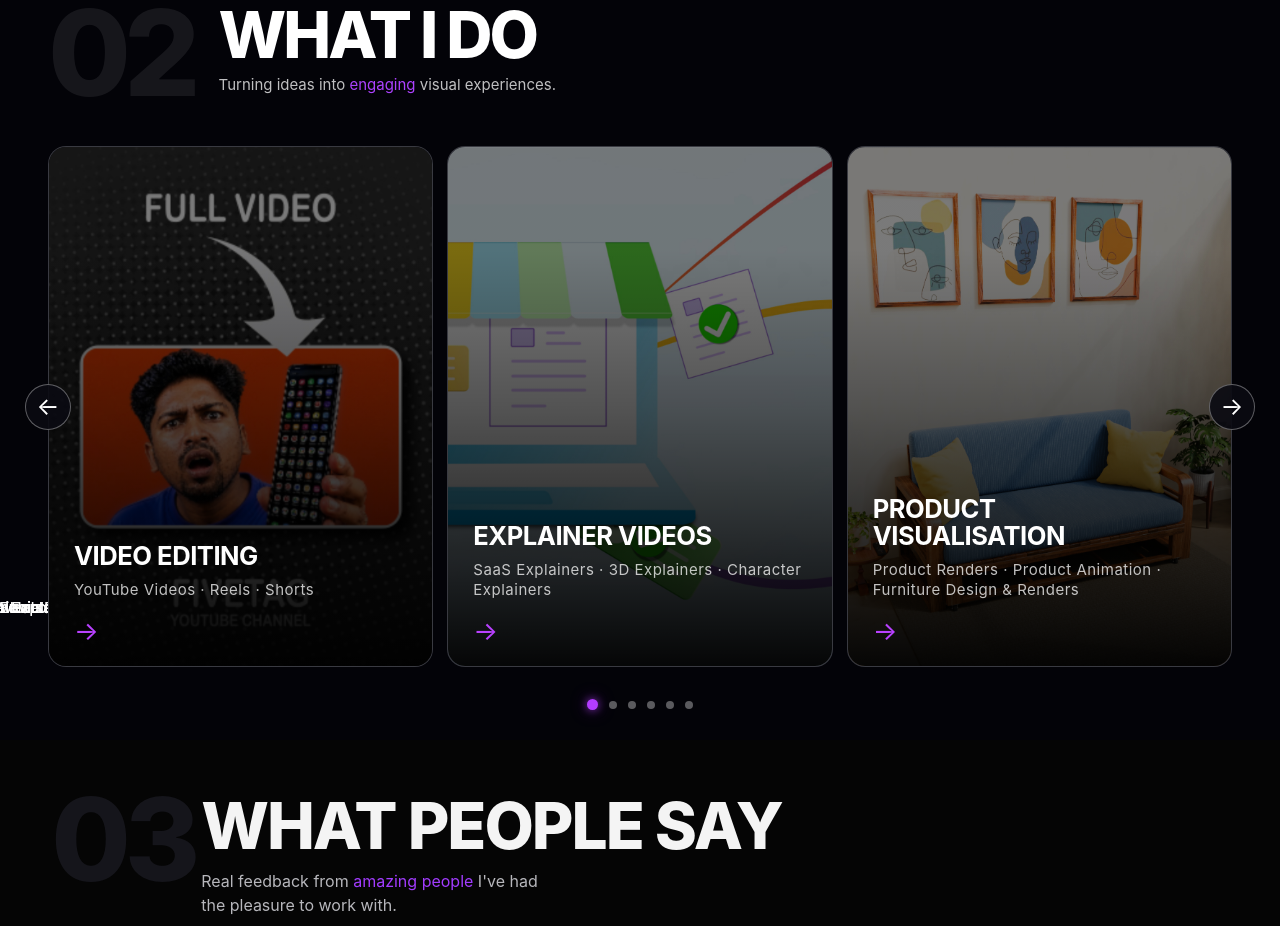
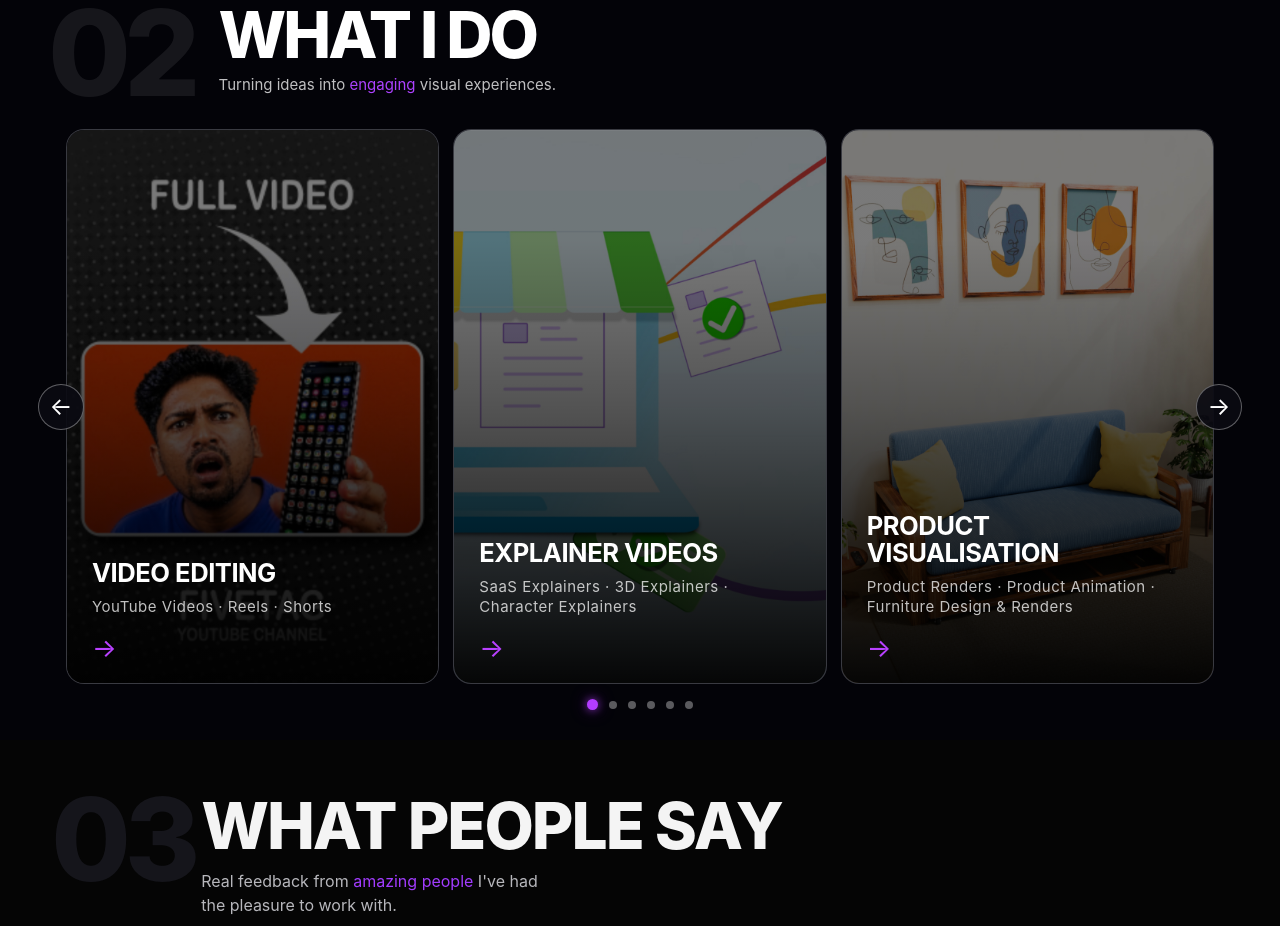
Before and after one commit to swatz18/animator-gk, a React (Vite) app: page / in a window 1280 px wide. Shown: the part 860-1786 px from the top of the page. Built offline with nearby package versions, Linux system fonts and the light colour scheme; a web font is replaced by a local one.

Commit message:
Fixed extra text at back and cards cutoff at border in What I do section

```diff
--- a/src/sections/Home/WhatIDo/WhatIDo.css
+++ b/src/sections/Home/WhatIDo/WhatIDo.css
@@ -143,16 +143,11 @@
 
 .what-i-do__carousel {
   position: relative;
-
   width: 100%;
-
   flex: 1;
-
   min-height: 0;
-
   display: flex;
   align-items: center;
-
   overflow: visible;
 }
 
@@ -164,17 +159,22 @@
 .what-i-do__cards {
   display: flex;
   align-items: center;
-
   width: 100%;
   height: 100%;
+  gap: 14px;
+  overflow: visible;
+  min-height: 0;
 
-  gap: 14px;
-
-  overflow: visible;
-
-  min-height: 0;
+  padding: 0 18px;
+  box-sizing: border-box;
+}
+.what-i-do__card {
+  isolation: isolate;
 }
 
+.what-i-do__content {
+  overflow: hidden;
+}
 
 /* =========================================================
    CARD
@@ -183,31 +183,37 @@
 .what-i-do__card {
   position: relative;
 
-  flex: 1;
+  flex: 1 1 0;
 
   min-width: 0;
+  min-height: 0;
 
-  height: 94%;
+  height: 100%;
 
   border-radius: 18px;
 
   overflow: hidden;
 
-  border: 1px solid rgba(255, 255, 255, 0.2);
+  border:
+    1px solid
+    rgba(255, 255, 255, 0.2);
 
   background: #080912;
 
   cursor: pointer;
 
-  transform: translateZ(0) scale(1);
+  transform:
+    translate3d(0, 0, 0)
+    scale(1);
 
   transition:
-    transform 0.4s cubic-bezier(0.2, 0.8, 0.2, 1),
-    flex 0.4s cubic-bezier(0.2, 0.8, 0.2, 1),
+    transform 0.35s cubic-bezier(0.2, 0.8, 0.2, 1),
     border-color 0.3s ease,
-    box-shadow 0.4s ease;
+    box-shadow 0.35s ease;
 
   z-index: 1;
+
+  box-sizing: border-box;
 }
 
 
@@ -216,8 +222,6 @@
 ========================================================= */
 
 .what-i-do__card.is-active {
-  flex: 1;
-
   border-color: #b941ff;
 
   box-shadow:
@@ -233,12 +237,21 @@
    CARD HOVER
 ========================================================= */
 
+/*
+   IMPORTANT:
+   Do NOT change flex on hover.
+
+   Previously the card became flex: 1.18,
+   which pushed the neighboring cards around
+   and caused the layout to feel unstable.
+*/
+
 .what-i-do__card:hover {
-  flex: 1.18;
+   flex: 1;
 
   transform:
     translateY(-12px)
-    scale(1.035);
+    scale(1.02);
 
   border-color: #bd45ff;
 
@@ -250,7 +263,6 @@
 
   z-index: 10;
 }
-
 
 /* =========================================================
    CARD IMAGE
@@ -264,21 +276,25 @@
   overflow: hidden;
 }
 
-
 .what-i-do__image img {
   width: 100%;
   height: 100%;
 
   object-fit: cover;
 
-  transition: transform 0.6s ease;
+  transition:
+    transform 0.6s ease;
+}
+
+.what-i-do__card:hover
+.what-i-do__image img {
+  transform: scale(1.08);
 }
 
 
-.what-i-do__card:hover .what-i-do__image img {
-  transform: scale(1.10);
-}
-
+/* =========================================================
+   IMAGE OVERLAY
+========================================================= */
 
 .what-i-do__image-overlay {
   position: absolute;
@@ -307,8 +323,13 @@
   bottom: 22px;
 
   z-index: 2;
+
+  /*
+    Prevent text from visually escaping
+    the card when card width changes.
+  */
+  overflow: hidden;
 }
-
 
 .what-i-do__card-number {
   display: block;
@@ -320,7 +341,6 @@
   font-size: 24px;
   font-weight: 700;
 }
-
 
 .what-i-do__content h3 {
   margin: 0 0 10px;
@@ -341,8 +361,11 @@
 
 /* Force first and last titles to wrap */
 
-.what-i-do__card:first-child .what-i-do__content h3,
-.what-i-do__card:last-child .what-i-do__content h3 {
+.what-i-do__card:first-child
+.what-i-do__content h3,
+
+.what-i-do__card:last-child
+.what-i-do__content h3 {
   max-width: 200px;
 }
 
@@ -356,7 +379,8 @@
 
   letter-spacing: 0.5px;
 
-  color: rgba(255, 255, 255, 0.75);
+  color:
+    rgba(255, 255, 255, 0.75);
 }
 
 
@@ -382,7 +406,8 @@
 
   top: 50%;
 
-  transform: translateY(-50%);
+  transform:
+    translateY(-50%);
 
   z-index: 20;
 
@@ -391,9 +416,12 @@
 
   border-radius: 50%;
 
-  border: 1px solid rgba(255, 255, 255, 0.35);
+  border:
+    1px solid
+    rgba(255, 255, 255, 0.35);
 
-  background: rgba(10, 10, 18, 0.9);
+  background:
+    rgba(10, 10, 18, 0.9);
 
   color: #ffffff;
 
@@ -407,7 +435,6 @@
     transform 0.25s ease;
 }
 
-
 .what-i-do__arrow:hover {
   background: #9d32ff;
 
@@ -420,12 +447,11 @@
 
 
 .what-i-do__arrow--left {
-  left: -23px;
+  left: -10px;
 }
 
-
 .what-i-do__arrow--right {
-  right: -23px;
+  right: -10px;
 }
 
 
@@ -446,7 +472,6 @@
   margin-top: 15px;
 }
 
-
 .what-i-do__dots button {
   width: 8px;
   height: 8px;
@@ -457,7 +482,8 @@
 
   border-radius: 50%;
 
-  background: rgba(255, 255, 255, 0.35);
+  background:
+    rgba(255, 255, 255, 0.35);
 
   cursor: pointer;
 
@@ -467,7 +493,6 @@
     background 0.25s ease,
     box-shadow 0.25s ease;
 }
-
 
 .what-i-do__dots button.is-active {
   width: 11px;
@@ -479,7 +504,6 @@
     0 0 8px rgba(179, 60, 255, 0.7),
     0 0 18px rgba(179, 60, 255, 0.35);
 }
-
 
 /* =========================================================
    BOTTOM INSTRUCTION
@@ -544,7 +568,7 @@
 
 
   .what-i-do__card:hover {
-    flex: 1.06;
+    flex: 1;
 
     transform:
       translateY(-8px)
@@ -695,6 +719,13 @@
   }
 }
 /* =========================================================
+   HIDE MOBILE CAROUSEL ON DESKTOP
+========================================================= */
+
+.what-i-do__mobile-carousel {
+  display: none;
+}
+/* =========================================================
    MOBILE
    ≤599px
 ========================================================= */
@@ -776,6 +807,7 @@
   ======================================================= */
 
   .what-i-do__mobile-carousel {
+    display: block;
 
     position: relative;
 
--- a/src/sections/Home/WhatIDo/WhatIDo.tsx
+++ b/src/sections/Home/WhatIDo/WhatIDo.tsx
@@ -112,77 +112,17 @@ function WhatIDo() {
 
 
   /* =========================================================
-     DESKTOP RANGE
-  ========================================================= */
-
-  useEffect(() => {
-
-  /*
-    Mobile has its own independent track.
-
-    Do not let the desktop startIndex logic
-    interfere with the mobile active dot.
-  */
-
-  if (cardsToShow === 1) {
-    return
-  }
-
-
-  const maxStartIndex =
-    Math.max(
-      0,
-      whatIDoData.length - cardsToShow
-    )
-
-
-  if (startIndex > maxStartIndex) {
-
-    setStartIndex(0)
-
-  }
-
-
-  if (
-    activeIndex < startIndex ||
-    activeIndex >=
-      startIndex + cardsToShow
-  ) {
-
-    setActiveIndex(startIndex)
-
-  }
-
-}, [
-  cardsToShow,
-  startIndex,
-  activeIndex,
-])
-
-
-  /* =========================================================
      DESKTOP NEXT
   ========================================================= */
 
   const nextSlide = () => {
+  const nextIndex =
+    activeIndex + 1 >= dataLength
+      ? 0
+      : activeIndex + 1;
 
-    const next =
-      activeIndex ===
-      dataLength - 1
-        ? 0
-        : activeIndex + 1
-
-
-    setActiveIndex(next)
-
-
-    setStartIndex((current) =>
-      current === dataLength - 1
-        ? 0
-        : current + 1
-    )
-
-  }
+  setActiveIndex(nextIndex);
+};
 
 
   /* =========================================================
@@ -190,23 +130,13 @@ function WhatIDo() {
   ========================================================= */
 
   const previousSlide = () => {
+  const previousIndex =
+    activeIndex - 1 < 0
+      ? dataLength - 1
+      : activeIndex - 1;
 
-    const previous =
-      activeIndex === 0
-        ? dataLength - 1
-        : activeIndex - 1
-
-
-    setActiveIndex(previous)
-
-
-    setStartIndex((current) =>
-      current === 0
-        ? dataLength - 1
-        : current - 1
-    )
-
-  }
+  setActiveIndex(previousIndex);
+};
 
 
   /* =========================================================
```
